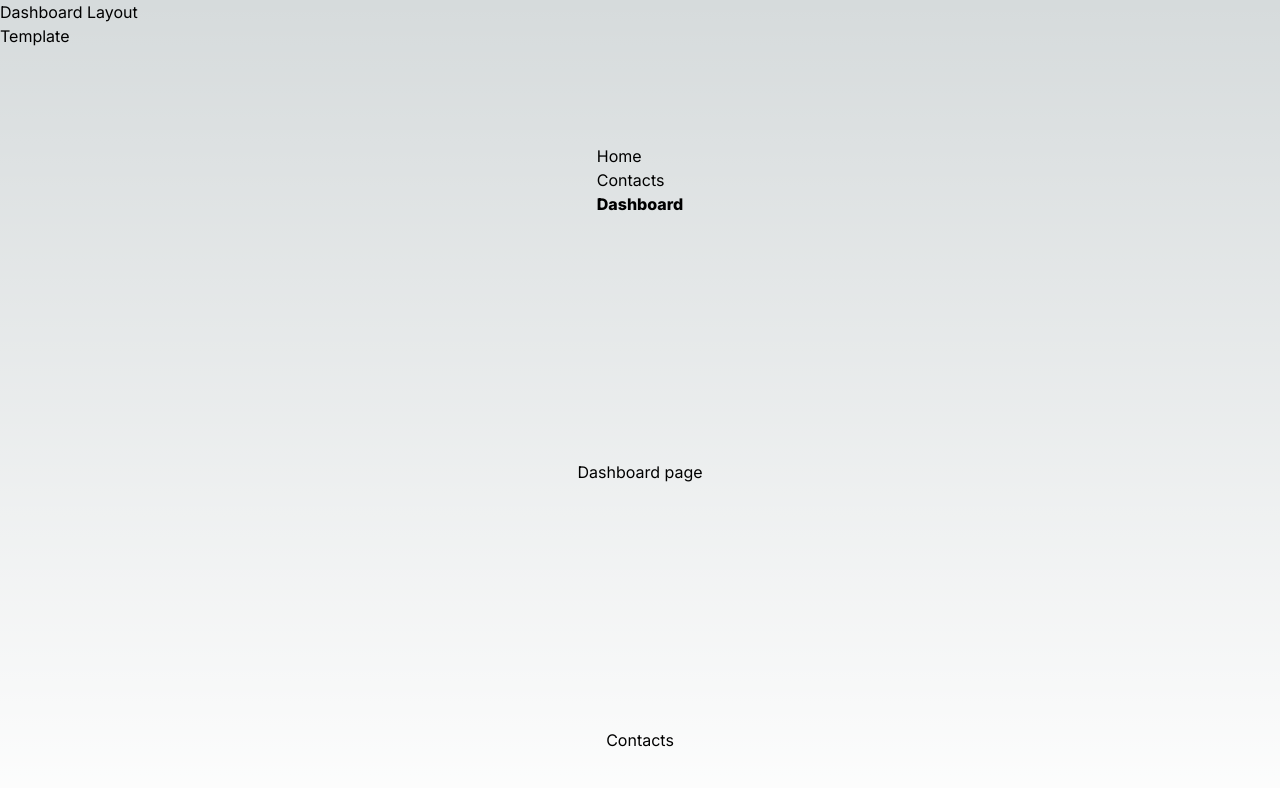
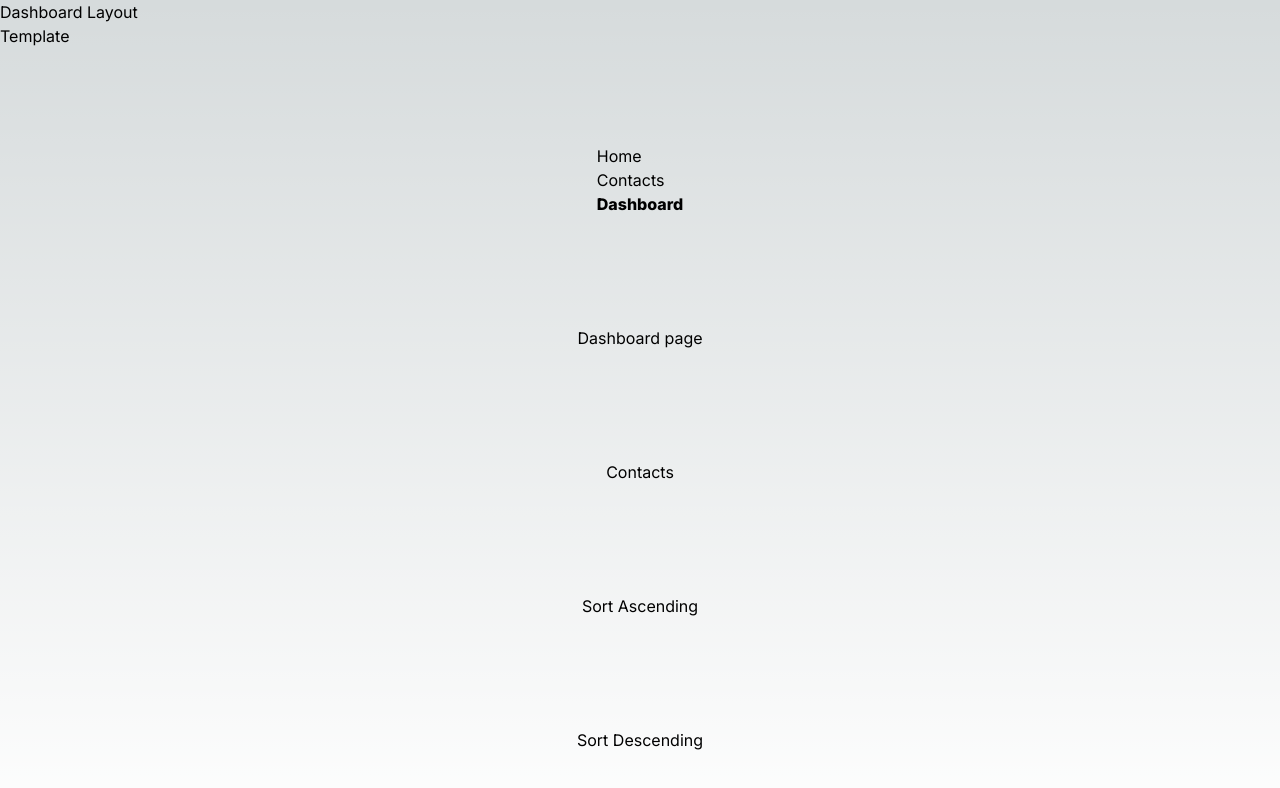
Before and after one commit to valentin-aleksandrov/my-first-next-js-app, a Next.js app: page /dashboard in a window 1280 px wide. Shown: the top 788 px of the page. Built offline with nearby package versions, Linux system fonts and the light colour scheme.

Commit message:
showcase how to add a new entry to the browser's history stack and set params

```diff
--- a/app/dashboard/page.tsx
+++ b/app/dashboard/page.tsx
@@ -1,5 +1,24 @@
+"use client";
 import Link from "next/link";
 import { Links } from "../components/links";
+import { useSearchParams } from "next/navigation";
+
+function SortProducts() {
+  const searchParams = useSearchParams();
+
+  function updateSorting(sortOrder: string) {
+    const params = new URLSearchParams(searchParams.toString());
+    params.set("sort", sortOrder);
+    window.history.pushState(null, "", `?${params.toString()}`);
+  }
+
+  return (
+    <>
+      <button onClick={() => updateSorting("asc")}>Sort Ascending</button>
+      <button onClick={() => updateSorting("desc")}>Sort Descending</button>
+    </>
+  );
+}
 
 export default function Page() {
   return (
@@ -7,6 +26,7 @@ export default function Page() {
       <Links />
       Dashboard page
       <Link href="/contacts">Contacts</Link>
+      <SortProducts />
     </main>
   );
 }
```
